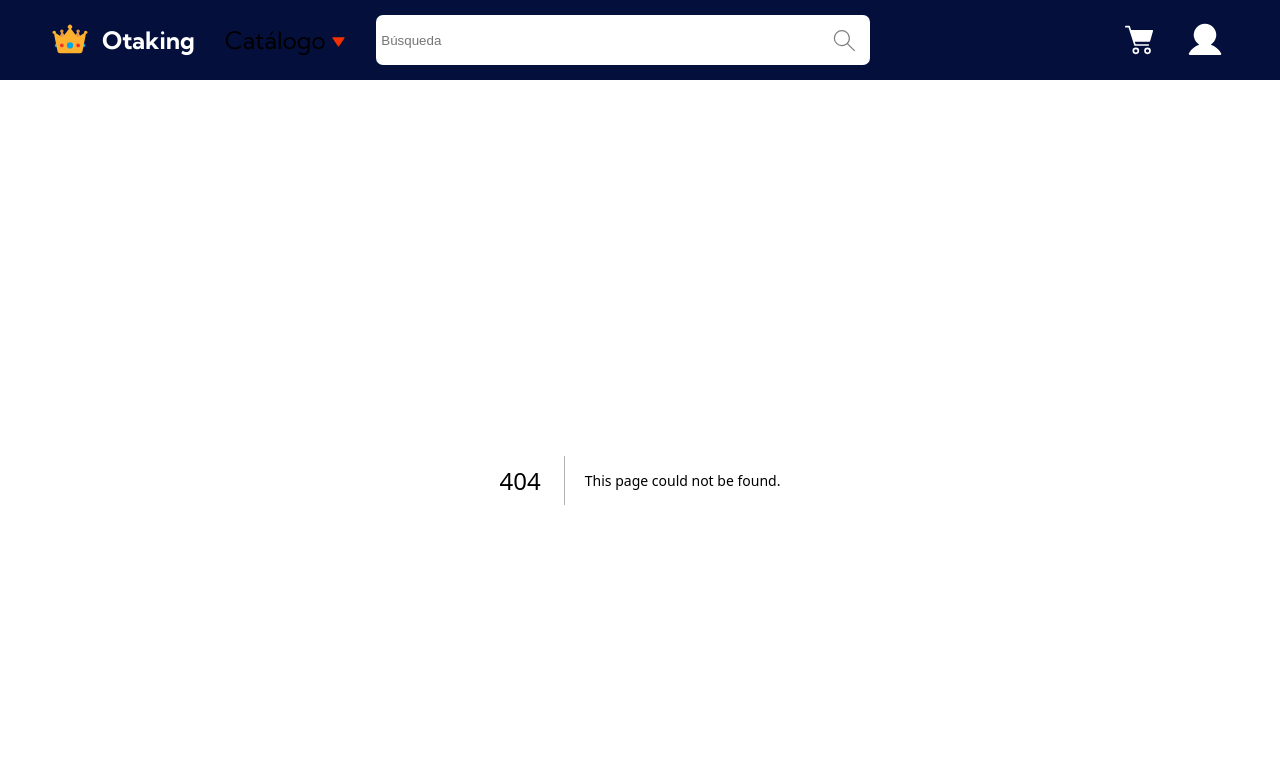
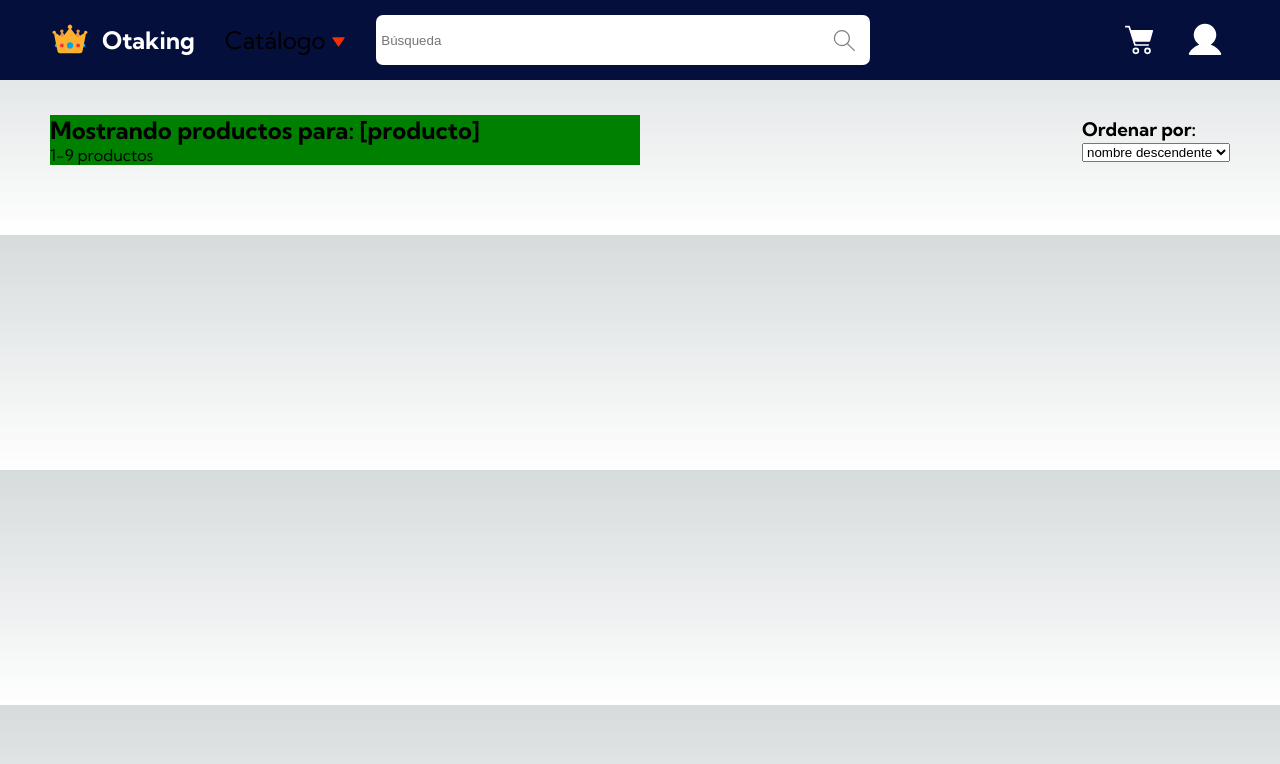
Before and after one commit to No-Country/c16-44-n-java, a Next.js app in the folder frontEnd/otaking/: page /search in a window 1280 px wide. Before the commit this address had no page. Shown: the top 764 px of the page. Built offline with nearby package versions, Linux system fonts and the light colour scheme.

Commit message:
feat: add route for Search

```diff
--- /dev/null
+++ b/frontEnd/otaking/src/app/search/page.jsx
@@ -0,0 +1,3 @@
+export default function search() {
+  return
+}
--- /dev/null
+++ b/frontEnd/otaking/src/app/search/template.css
@@ -0,0 +1,7 @@
+.search {
+  padding: 20px 50px;
+  display: grid;
+  grid-template-columns: repeat(4, 25%);
+  grid-template-rows: 80px 35px;
+  align-items: center;
+}
--- /dev/null
+++ b/frontEnd/otaking/src/app/search/template.jsx
@@ -0,0 +1,24 @@
+'use client'
+import './template.css'
+
+export default function SearchLayOut({children}) {
+  return <main className="search">
+    <hgroup style={{backgroundColor: 'green', gridColumn: 'span 2'}}>
+      <h2 className="search__title">Mostrando productos para: [producto]</h2>
+      <p>1-9 productos</p>
+    </hgroup>
+    <form style={{gridColumn: '4', justifySelf: 'end'}}>
+      <search>
+        <h3>Ordenar por:</h3>
+        <select>
+          <option>nombre descendente</option>
+          <option>nombre ascendente</option>
+          <option>precio descendente</option>
+          <option>precio ascendente</option>
+        </select>
+      </search>
+    </form>
+
+    {children}
+  </main>
+}
--- a/frontEnd/otaking/src/components/Header/Header.jsx
+++ b/frontEnd/otaking/src/components/Header/Header.jsx
@@ -5,6 +5,7 @@ import Image from 'next/image';
 import Searchbar from '../Searchbar/Searchbar';
 import { useState } from 'react';
 import { useGlobalContext } from '@/context/store';
+import Link from 'next/link';
 
 export default function Header() {
   const [userMenu, setUserMenu] = useState(false);
@@ -18,10 +19,10 @@ export default function Header() {
   return (
     <header className='header'>
       <div className='header__wrapper'>
-        <div className='logo'>
+        <Link href={'/'} className='logo'>
           <Image className='logo__crown' src={crown} alt="crown" />
           <h1 className='logo__title'>Otaking</h1>
-        </div>
+        </Link>
         <button className='header__menu'>Catálogo&nbsp;
           <img className='header__arrow' src='/bxs--down-arrow.svg' alt='down-arrow' />
         </button>
--- a/frontEnd/otaking/src/components/NavCategory/NavCategory.jsx
+++ b/frontEnd/otaking/src/components/NavCategory/NavCategory.jsx
@@ -15,7 +15,7 @@ export default function NavCategory() {
       {
         links.map((link) =>
           <li className={`nav-category__item nav-category__item_name_${link.name.toLowerCase()}`} key={link.name}>
-            <Link href={`/category/${link.href}`} className="nav-category__link">{link.name}</Link>
+            <Link href={`/search/${link.href}`} className="nav-category__link">{link.name}</Link>
           </li>
         )
       }
--- a/frontEnd/otaking/src/components/Searchbar/Searchbar.css
+++ b/frontEnd/otaking/src/components/Searchbar/Searchbar.css
@@ -1,9 +1,9 @@
-.search {
+.search-form {
   display: flex;
   flex-grow: 2;
 }
 
-.search__bar {
+.search-form__bar {
   border: 0;
   background-color: #fff;
   color: black;
@@ -13,7 +13,7 @@
   border-radius: 7px 0 0 7px;
 }
 
-.search__btn {
+.search-form__btn {
   background-color: #fff;
   border: 0;
   width: 50px;
@@ -23,7 +23,7 @@
   cursor: pointer;
 }
 
-.search__btn::after {
+.search-form__btn::after {
   background-image: url('../../../public/mdi-light--magnify.svg');
   background-size: 60%;
   background-repeat: no-repeat;
--- a/frontEnd/otaking/src/components/Searchbar/Searchbar.jsx
+++ b/frontEnd/otaking/src/components/Searchbar/Searchbar.jsx
@@ -8,16 +8,16 @@ export default function Searchbar() {
     setInput(e.target.value.toLowerCase())
   }
 
-  return <form className="search">
+  return <form className="search-form">
     <input
-      className="search__bar"
-      type="text"
+      className="search-form__bar"
+      type="search"
       onChange={onChange}
       placeholder="Búsqueda"
       required
       minLength={1}
       value={input}
     />
-    <button className="search__btn" type="submit"/>
+    <button className="search-form__btn" type="submit"/>
   </form>
 }
```
